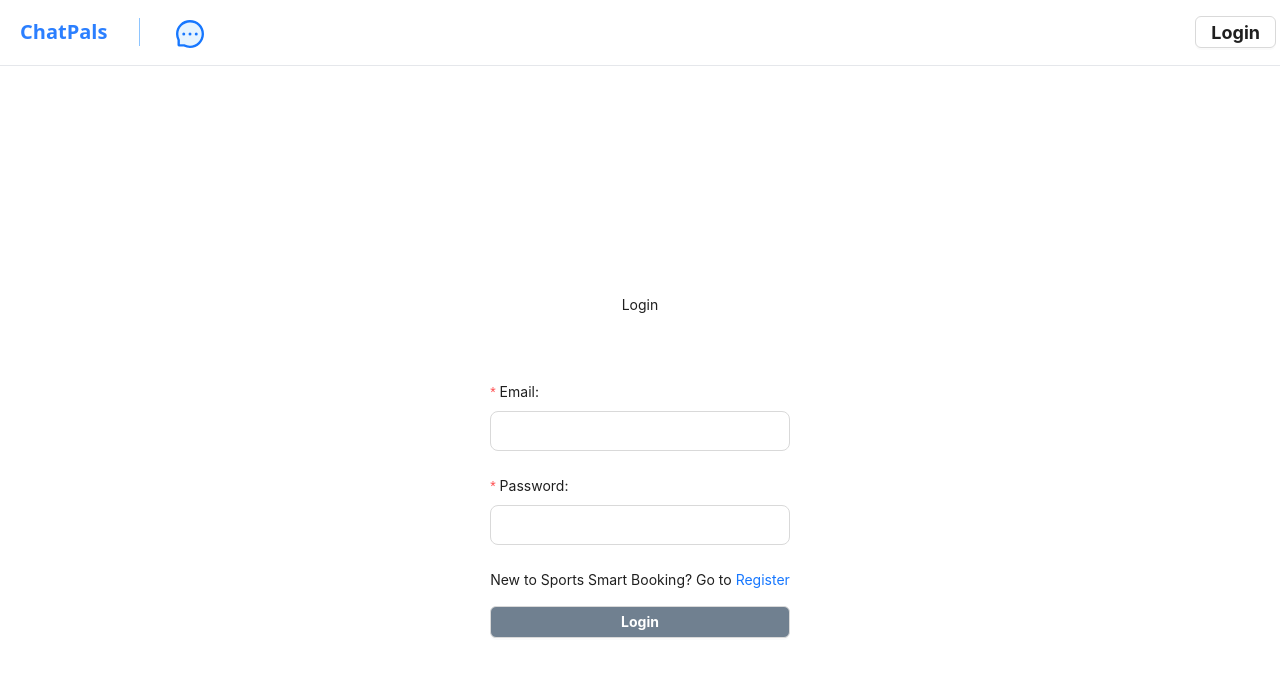
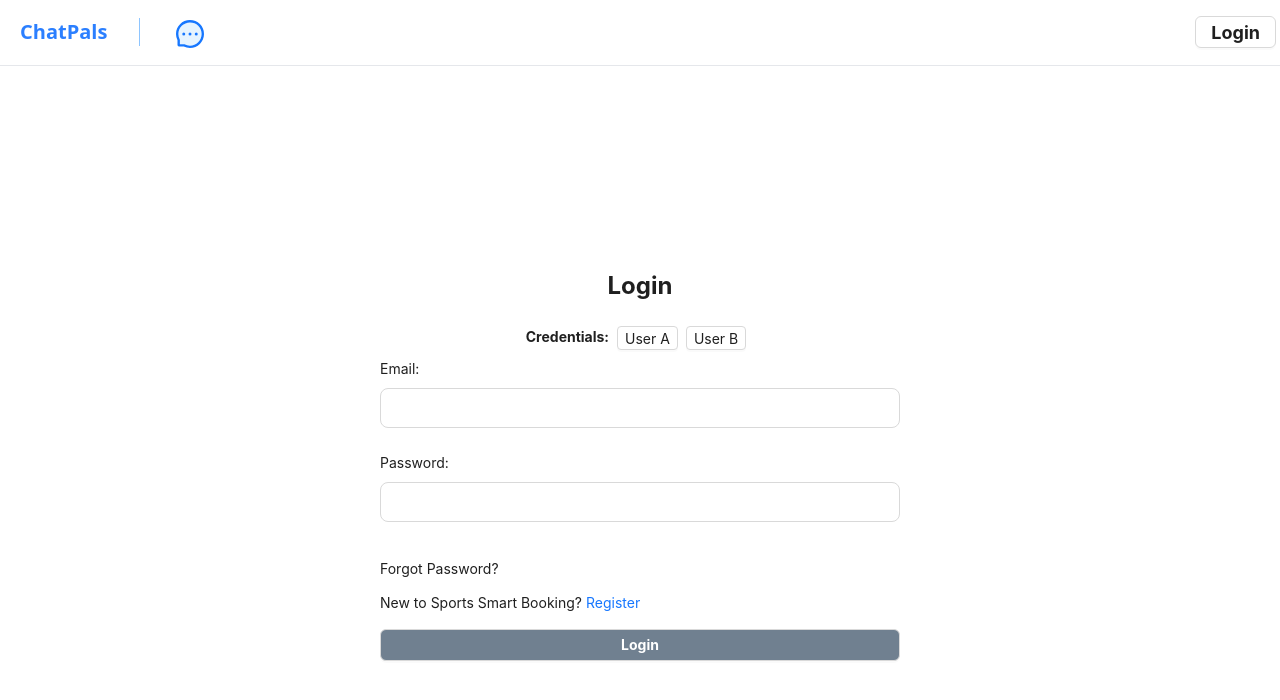
Before and after one commit to gandib/ChatPals, a React (Vite) app: page /login in a window 1280 px wide. Shown: the top 700 px of the page. Built offline with nearby package versions, Linux system fonts and the light colour scheme; no server answers.

Commit message:
Auth pages completed

```diff
--- a/src/components/Layout/MainLayout.tsx
+++ b/src/components/Layout/MainLayout.tsx
@@ -4,7 +4,10 @@ import { Link, Outlet, useNavigate } from "react-router";
 import { useAppDispatch, useAppSelector } from "../../redux/hooks";
 import { logout, selectCurrentUser } from "../../redux/features/auth/authSlice";
 import { baseApi } from "../../redux/api/baseApi";
-import { setChatOpen } from "../../redux/features/message/messageSlice";
+import {
+  resetMessageState,
+  setChatOpen,
+} from "../../redux/features/message/messageSlice";
 const { Content } = Layout;
 
 const MainLayout = () => {
@@ -15,6 +18,7 @@ const MainLayout = () => {
   const handleLogout = () => {
     dispatch(logout());
     dispatch(baseApi.util.resetApiState());
+    dispatch(resetMessageState());
     navigate("/login");
   };
 
--- a/src/components/form/CPForm.tsx
+++ b/src/components/form/CPForm.tsx
@@ -1,11 +1,12 @@
 /* eslint-disable @typescript-eslint/no-explicit-any */
 import { Form } from "antd";
-import { type ReactNode } from "react";
+import { type ReactNode, useEffect } from "react";
 import {
   type FieldValues,
   FormProvider,
   type SubmitHandler,
   useForm,
+  type UseFormReturn,
 } from "react-hook-form";
 
 type TFormConfig = {
@@ -16,6 +17,7 @@ type TFormConfig = {
 type TFormProps = {
   onSubmit: SubmitHandler<FieldValues>;
   children: ReactNode;
+  methodsRef?: (methods: UseFormReturn<FieldValues>) => void;
 } & TFormConfig;
 
 const CPForm = ({
@@ -23,6 +25,7 @@ const CPForm = ({
   children,
   defaultValues,
   resolver,
+  methodsRef,
 }: TFormProps) => {
   const formConfig: TFormConfig = {};
 
@@ -36,15 +39,15 @@ const CPForm = ({
 
   const methods = useForm(formConfig);
 
-  const submit = (data: FieldValues) => {
-    onSubmit(data);
-    // methods.reset();
-  };
+  useEffect(() => {
+    if (methodsRef) {
+      methodsRef(methods);
+    }
+  }, [methods, methodsRef]);
 
   return (
     <FormProvider {...methods}>
-      <Form layout="vertical" onFinish={methods.handleSubmit(submit)}>
-        <Form.Item></Form.Item>
+      <Form layout="vertical" onFinish={methods.handleSubmit(onSubmit)}>
         {children}
       </Form>
     </FormProvider>
--- a/src/components/form/CPInput.tsx
+++ b/src/components/form/CPInput.tsx
@@ -7,7 +7,6 @@ type TInputProps = {
   label?: string;
   disabled?: boolean;
   required?: boolean;
-  defaultValue?: string | number | readonly string[] | undefined;
   placeholder?: string;
 };
 
@@ -17,29 +16,23 @@ const CPInput = ({
   label,
   disabled,
   required,
-  defaultValue,
   placeholder,
 }: TInputProps) => {
   return (
     <div style={{ marginBottom: "20px" }}>
       <Controller
         name={name}
+        rules={{
+          required: required ? `Please input your ${name}` : false,
+        }}
         render={({ field, fieldState: { error } }) => (
-          <Form.Item
-            label={label}
-            name={name}
-            required={required}
-            rules={[
-              { required: required, message: `Please input your ${name}!` },
-            ]}
-          >
+          <Form.Item label={label} validateStatus={error ? "error" : ""}>
             <Input
               {...field}
               type={type}
               id={name}
               size="large"
               disabled={disabled}
-              defaultValue={defaultValue}
               placeholder={placeholder}
             />
             {error && <small style={{ color: "red" }}>{error.message}</small>}
--- a/src/pages/Login.tsx
+++ b/src/pages/Login.tsx
@@ -1,6 +1,6 @@
 /* eslint-disable @typescript-eslint/no-explicit-any */
-import { Button, Row } from "antd";
-import type { FieldValues } from "react-hook-form";
+import { Button, Col, Flex, Row } from "antd";
+import type { FieldValues, UseFormReturn } from "react-hook-form";
 import { Link, useNavigate } from "react-router";
 import { toast } from "sonner";
 import CPForm from "../components/form/CPForm";
@@ -10,57 +10,141 @@ import authApi from "../redux/features/auth/authApi";
 import type { IUser } from "../types";
 import { verifyToken } from "../utils/verifyToken";
 import { setUser } from "../redux/features/auth/authSlice";
+import { useState } from "react";
+import { useForgetPassword } from "../hooks/auth.hooks";
 
 const Login = () => {
   const navigate = useNavigate();
-  //   const { register } = useForm();
+  const dispatch = useAppDispatch();
+  const [login] = authApi.useLoginMutation();
+  const { mutate: handleForgetPassword } = useForgetPassword();
+  const [error, setError] = useState("");
 
-  const dispatch = useAppDispatch();
-
-  const [login] = authApi.useLoginMutation();
+  let formMethods: UseFormReturn<FieldValues>;
 
   const onSubmit = async (data: FieldValues) => {
     const toastId = toast.loading("Logging in.");
-
     try {
       const res = await login(data).unwrap();
       const user = verifyToken(res.token) as IUser;
 
-      dispatch(setUser({ user: user, token: res.token }));
-      toast.success("Logged in successfully!", { id: toastId, duration: 2000 });
+      dispatch(setUser({ user, token: res.token }));
+      toast.success("Logged in successfully!", { id: toastId });
 
       navigate(`/`);
     } catch (error: any) {
-      toast.error(error?.data?.message, { id: toastId, duration: 2000 });
+      toast.error(error?.data?.message, { id: toastId });
+    }
+  };
+
+  const recoverPassword = (email: string) => {
+    const data = { email };
+    console.log(email);
+    const regex = /^[a-zA-Z0-9._%+-]+@[a-zA-Z0-9.-]+\.[a-zA-Z]{2,}$/;
+
+    if (!regex.test(email)) {
+      setError("Please enter a valid email!");
+    } else {
+      setError("");
+      handleForgetPassword(data);
     }
   };
 
   return (
     <Row justify="center" align="middle" style={{ height: "100vh" }}>
-      <div>
-        <h1
-          style={{
-            marginBottom: "10px",
-            display: "flex",
-            justifyContent: "center",
+      <Col span={20}>
+        <h1 className="mb-4 flex justify-center text-2xl font-bold">Login</h1>
+
+        <div className="flex p-2 justify-center">
+          <p className="font-bold">Credentials:</p>
+          <Button
+            onClick={() => {
+              formMethods?.setValue("email", "jasmine@gmail.com");
+              formMethods?.setValue("password", "123456");
+            }}
+            size="small"
+            className="mx-2 bg-primary-500 text-white"
+          >
+            User A
+          </Button>
+          <Button
+            onClick={() => {
+              formMethods?.setValue("email", "marie@gmail.com");
+              formMethods?.setValue("password", "123456");
+            }}
+            size="small"
+            className="mr-2 bg-secondary-500 text-white"
+          >
+            User B
+          </Button>
+        </div>
+
+        <CPForm
+          onSubmit={onSubmit}
+          methodsRef={(methods) => {
+            formMethods = methods;
           }}
         >
-          Login
-        </h1>
-        <CPForm onSubmit={onSubmit}>
-          <CPInput type="text" name="email" label="Email:" required={true} />
+          <Flex vertical>
+            <Col
+              span={24}
+              style={{ display: "flex", justifyContent: "center" }}
+            >
+              {/* <Row gutter={[16, 16]}> */}
+              <Col span={24} md={{ span: 12 }} lg={{ span: 12 }}>
+                <CPInput
+                  type="text"
+                  name="email"
+                  label="Email:"
+                  required={true}
+                />
+              </Col>
+            </Col>
+
+            <Col
+              span={24}
+              style={{ display: "flex", justifyContent: "center" }}
+            >
+              <Col span={24} md={{ span: 12 }} lg={{ span: 12 }}>
                 <CPInput
                   type="password"
                   name="password"
                   label="Password:"
                   required={true}
                 />
+              </Col>
+            </Col>
+            {/* </Row> */}
+            <Col
+              span={24}
+              style={{ display: "flex", justifyContent: "center" }}
+            >
+              <Col span={24} md={{ span: 12 }} lg={{ span: 12 }}>
+                <span className="text-sm text-rose-600">{error}</span>
+
+                <div className="py-3">
+                  <p
+                    className="cursor-pointer hover:text-green-500"
+                    onClick={() => recoverPassword(formMethods.watch("email"))}
+                  >
+                    Forgot Password?
+                  </p>
+                </div>
+
                 <h4 style={{ marginBottom: "15px" }}>
-            New to Sports Smart Booking? Go to{" "}
-            <span style={{ color: "green", cursor: "pointer" }}>
+                  New to Sports Smart Booking?{" "}
+                  <span style={{ color: "green" }}>
                     <Link to="/register">Register</Link>
                   </span>
                 </h4>
+              </Col>
+            </Col>
+
+            <Col
+              span={24}
+              style={{ display: "flex", justifyContent: "center" }}
+            >
+              <Col span={24} md={{ span: 12 }} lg={{ span: 12 }}>
                 <Button
                   style={{
                     backgroundColor: "slategray",
@@ -72,8 +156,11 @@ const Login = () => {
                 >
                   Login
                 </Button>
+              </Col>
+            </Col>
+          </Flex>
         </CPForm>
-      </div>
+      </Col>
     </Row>
   );
 };
--- a/src/pages/Register.tsx
+++ b/src/pages/Register.tsx
@@ -58,12 +58,7 @@ const Register = () => {
   return (
     <Row justify="center" align="middle" style={{ height: "100vh" }}>
       <Col span={20}>
-        <h1
-          style={{
-            display: "flex",
-            justifyContent: "center",
-          }}
-        >
+        <h1 className="flex justify-center text-2xl font-bold mb-4">
           Register
         </h1>
         <CPForm onSubmit={onSubmit}>
--- a/src/redux/features/message/messageSlice.ts
+++ b/src/redux/features/message/messageSlice.ts
@@ -81,11 +81,18 @@ const messageSlice = createSlice({
     setChatOpen: (state, action) => {
       state.isChatOpen = action.payload;
     },
+
+    resetMessageState: () => initialState,
   },
 });
 
-export const { setUserChat, setChat, updateReadBy, setChatOpen } =
-  messageSlice.actions;
+export const {
+  setUserChat,
+  setChat,
+  updateReadBy,
+  setChatOpen,
+  resetMessageState,
+} = messageSlice.actions;
 
 export default messageSlice.reducer;
 
--- a/src/types/user.type.ts
+++ b/src/types/user.type.ts
@@ -1,4 +1,5 @@
 import type { BaseQueryApi } from "@reduxjs/toolkit/query";
+import type { ChangeEventHandler } from "react";
 
 /* eslint-disable @typescript-eslint/no-explicit-any */
 export interface IUser {
@@ -63,3 +64,16 @@ export type TChat = {
   createdAt: Date;
   updatedAt: Date;
 };
+
+export interface IInput {
+  varient?: "borderless" | "underlined" | "outlined" | "filled";
+
+  size?: "small" | "middle" | "large";
+  required?: boolean;
+  type?: string;
+  label: string;
+  name: string;
+  disabled?: boolean;
+  onChange?: ChangeEventHandler<HTMLInputElement>;
+  value?: any;
+}
```
Lines whose indentation alone changed are shown as unchanged.
